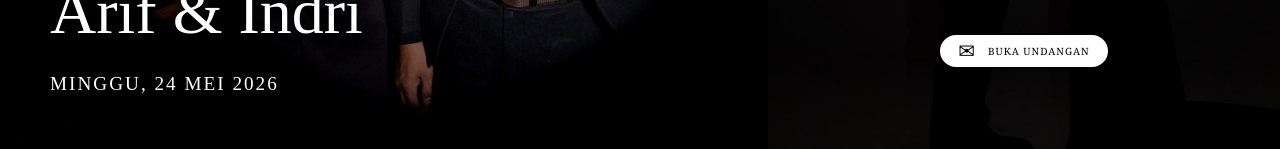
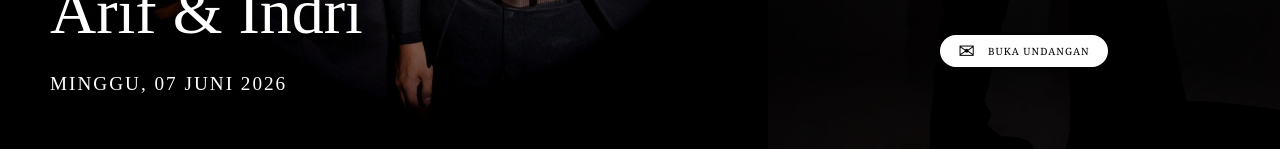
Before and after one commit to arifbudisuryono/portofolio, a React (Vite) app: page /arif-indri-wedding in a window 1280 px wide. Shown: the part 651-800 px from the top of the page. Built offline with nearby package versions, Linux system fonts and the light colour scheme; no server answers; the database is empty.

Commit message:
fix: transition

```diff
--- a/src/components/Elements/AnimatedRoutes.jsx
+++ b/src/components/Elements/AnimatedRoutes.jsx
@@ -33,7 +33,7 @@ const AnimatedRoutes = () => {
           <Route path="*" element={<Notfound />} />
         </Routes>
 
-        <motion.div className="h-screen w-screen fixed bg-black top-0 pointer-events-none"
+        <motion.div className="h-screen w-screen z-[999] fixed bg-black top-0 pointer-events-none"
           initial={{opacity: 1,}}
           animate={{opacity: 0,
             transition: {
--- a/src/components/Elements/PageTransition.jsx
+++ b/src/components/Elements/PageTransition.jsx
@@ -21,7 +21,7 @@ const PageTransition = ({isAnimating}) => {
   return (
 
         <>
-        <div className="top-0 left-0 right-0 w-screen h-screen fixed z-40 pointer-events-none flex">
+        <div className="top-0 left-0 right-0 w-screen h-screen fixed z-[9999] pointer-events-none flex">
         {[...Array(6)].map((_, index) => (
           <motion.div
             key={index}
--- a/src/components/Layouts/WeddingHero.jsx
+++ b/src/components/Layouts/WeddingHero.jsx
@@ -45,7 +45,7 @@ const WeddingHero = ({ isOpened }) => {
 
             {/* TANGGAL NGUNDUH MANTU */}
             <p className="font-serif text-sm tracking-widest uppercase text-gray-200">
-              Minggu, 24 Mei 2026
+              Minggu, 07 Juni 2026
             </p>
           </div>
         </AnimatedSection>
--- a/src/pages/WeddingUnduhMantu.jsx
+++ b/src/pages/WeddingUnduhMantu.jsx
@@ -119,7 +119,7 @@ const WeddingUnduhMantu = () => {
           <div className="hidden lg:relative lg:text-left lg:text-white lg:block">
             <h1 style={{ fontFamily: 'serif', fontSize: '4rem', margin: '10px 0' }}>Arif & Indri</h1>
             <p style={{ fontFamily: 'serif', textTransform: 'uppercase', letterSpacing: '2px', fontSize: '1.2rem' }}>
-              Minggu, 24 Mei 2026
+              Minggu, 07 Juni 2026
             </p>
           </div>
         </div>
```
